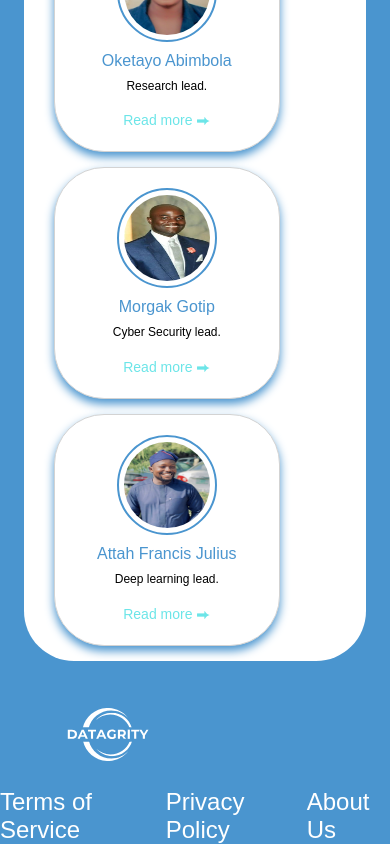
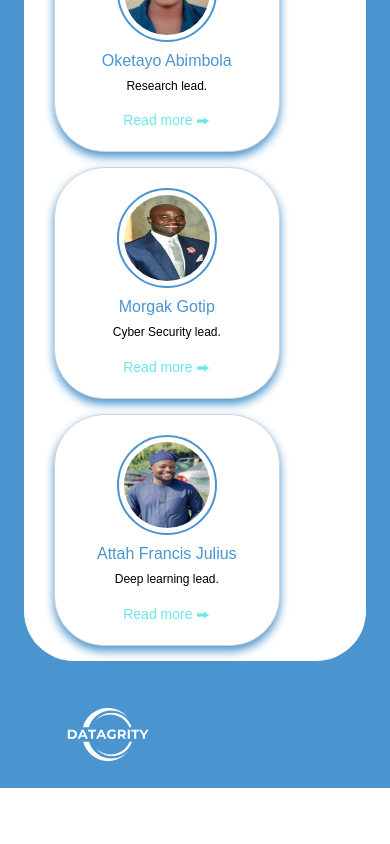
Before and after one commit to Patrick-Chukwu/datagrity, a React (Create React App) app: page / in a window 390 px wide. Shown: the part 5144-5988 px from the top of the page. After the commit the page ends 5938 px from the top, so only its background shows below. Built offline with nearby package versions, Linux system fonts and the light colour scheme.

Commit message:
Update footer for mobile

```diff
--- a/src/containers/footer/footer.css
+++ b/src/containers/footer/footer.css
@@ -45,11 +45,11 @@
 
     }
 
-    .footer_menu  {
+    .footer_menu li {
       display: none;
     }
 
-    .nav_button {
+    .footer_login button {
       display: none;
     }
 
```
